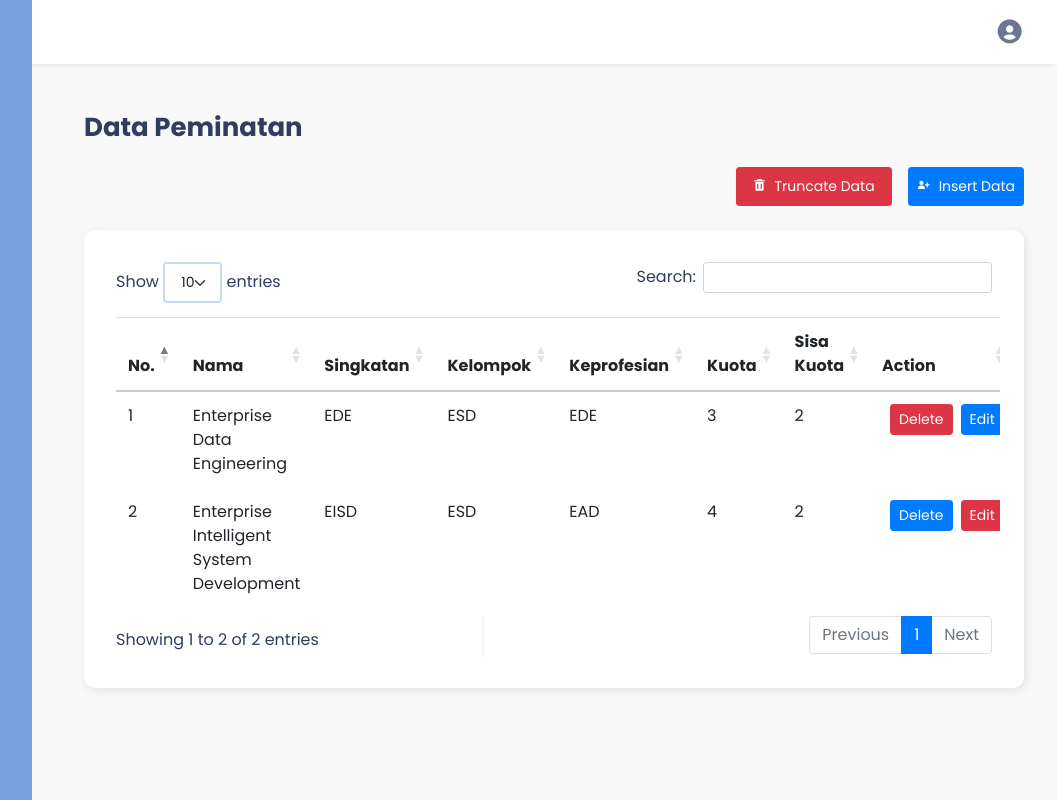
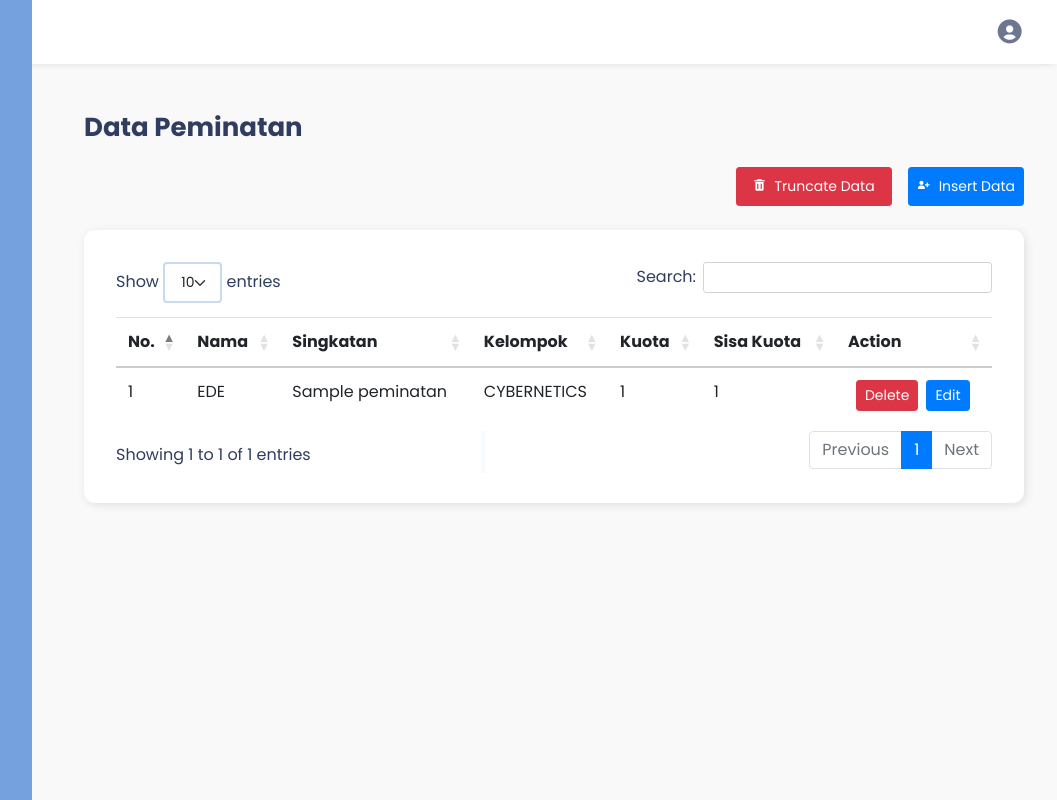
Before and after one commit to ilhamnyto/pipe, a Django app: template templates/datapeminatan.html in a window 1280 px wide. Shown: the whole page, without its empty margins (216-1273 px from the left). Run offline with Django 3.2, Linux system fonts and the light colour scheme; the template is opened without the code that fills it: values that come from a table or form of the project are taken from there, others are empty; tables that the repository leaves empty hold one stand-in row (values such as "Sample post"); parts of the project's set-up code (start-up, migrations or seed data) failed here and were passed over; some libraries are stand-ins or nearby versions.

Commit message:
data peminatan, data keprof

```diff
--- a/pipeapp/models.py
+++ b/pipeapp/models.py
@@ -70,7 +70,7 @@ class Peminatan(models.Model):
   prasyarat2 = models.CharField(max_length=255, choices=MATKUL_CHOICES, blank=True, null=True)
   prasyarat3 = models.CharField(max_length=255, choices=MATKUL_CHOICES, blank=True, null=True)
   prasyarat4 = models.CharField(max_length=255, choices=MATKUL_CHOICES, blank=True, null=True)
-  kuota = models.IntegerField()
+  kuota = models.IntegerField(blank=True, null=True, default=0)
 
 class Profile(models.Model):
   numberid = models.CharField(max_length=255, null=True)
--- a/templates/admin/datadosen.html
+++ b/templates/admin/datadosen.html
@@ -8,7 +8,7 @@
   <div class="col-xl-4 ml-auto mb-4 d-flex justify-content-end">
     <form action="/api/truncate-data" method="POST">
       {% csrf_token %}
-      <button class="btn btn-sm btn-danger px-3 py-2 mr-3" name="data" value="DOSEN">
+      <button class="btn btn-sm btn-danger px-3 py-2 mr-3" name="data" value="DOSEN" onclick="return confirm('WARNING : Anda yakin mau menghapus semua data ini? Mohon berhati-hati karena data yang dihapus tidak dapat dikembalikan.')">
         <i class="bx bxs-trash mr-2"></i>Truncate Data
       </button>
     </form>
@@ -48,7 +48,7 @@
                       <button
                         class="btn btn-sm btn-danger mx-2"
                         name="data"
-                        value="DOSEN"
+                        value="DOSEN" onclick="return confirm('WARNING : Anda yakin mau menghapus data yang dipilih? Mohon berhati-hati karena data yang dihapus tidak dapat dikembalikan.')"
                       >
                         Delete
                       </button>
--- a/templates/admin/datamahasiswa.html
+++ b/templates/admin/datamahasiswa.html
@@ -8,7 +8,7 @@
   <div class="col-xl-4 ml-auto mb-4 d-flex justify-content-end">
     <form action="/api/truncate-data" method="POST">
       {% csrf_token %}
-      <button class="btn btn-sm btn-danger px-3 py-2 mr-3" name="data" value="NILAI">
+      <button class="btn btn-sm btn-danger px-3 py-2 mr-3" name="data" value="NILAI" onclick="return confirm('WARNING : Anda yakin mau menghapus semua data ini? Mohon berhati-hati karena data yang dihapus tidak dapat dikembalikan.')">
         <i class="bx bxs-trash mr-2"></i>Truncate Data
       </button>
     </form>
--- a/templates/admin/datapeminatan.html
+++ b/templates/admin/datapeminatan.html
@@ -8,8 +8,8 @@
   <div class="col-xl-4 ml-auto mb-4 d-flex justify-content-end">
     <form action="/api/truncate-data" method="POST">
       {% csrf_token %}
-      <button class="btn btn-sm btn-danger px-3 py-2 mr-3" name="data" value="PEMINATAN">
-        <i class="bx bxs-trash mr-2"></i>Truncate Data
+      <button class="btn btn-sm btn-danger px-3 py-2 mr-3" name="data" value="PEMINATAN" onclick="return confirm('WARNING : Anda yakin mau menghapus semua data ini? Mohon berhati-hati karena data yang dihapus tidak dapat dikembalikan.')">
+        <i class="bx bxs-trash mr-2" ></i>Truncate Data
       </button>
     </form>
 
@@ -31,39 +31,39 @@
                   <th>Nama</th>
                   <th>Singkatan</th>
                   <th>Kelompok</th>
-                  <th>Keprofesian</th>
                   <th>Kuota</th>
                   <th>Sisa Kuota</th>
                   <th>Action</th>
                 </tr>
               </thead>
               <tbody>
+                 {% for peminatan in peminatanlist %}
                 <tr>
-                  <td>1</td>
-                  <td>Enterprise Data Engineering</td>
-                  <td>EDE</td>
-                  <td>ESD</td>
-                  <td>EDE</td>
-                  <td>3</td>
-                  <td>2</td>
+                  <td>{{forloop.counter}}</td>
+                  <td>{{peminatan.peminatancode}}</td>
+                  <td>{{peminatan.peminatanname}}</td>
+                  <td>{{peminatan.kelompokkeahlian}}</td>
+                  <td>{{peminatan.kuota}}</td>
+                  <td>{{peminatan.kuota}}</td>
                   <td class="d-flex align-items-center">
-                    <button class="btn btn-sm btn-danger mx-2">Delete</button>
-                    <button class="btn btn-sm btn-primary">Edit</button>
+                   <form action="/api/delete-data" method="POST">
+                      {% csrf_token %}
+                      <input type="hidden" name="id" value="{{peminatan.peminatancode}}" />
+                      <button
+                        class="btn btn-sm btn-danger mx-2"
+                        name="data"
+                        value="PEMINATAN" onclick="return confirm('WARNING : Anda yakin mau menghapus data yang dipilih? Mohon berhati-hati karena data yang dihapus tidak dapat dikembalikan.')"
+                      >
+                        Delete
+                      </button>
+                    </form>
+                    <a class="btn btn-sm btn-primary" href="/data-peminatan/edit/{{peminatan.peminatancode}}"
+                      >Edit</a
+                    >
                   </td>
                 </tr>
-                <tr>
-                  <td>2</td>
-                  <td>Enterprise Intelligent System Development</td>
-                  <td>EISD</td>
-                  <td>ESD</td>
-                  <td>EAD</td>
-                  <td>4</td>
-                  <td>2</td>
-                  <td class="d-flex align-items-center">
-                    <button class="btn btn-sm btn-primary mx-2">Delete</button>
-                    <button class="btn btn-sm btn-danger">Edit</button>
-                  </td>
-                </tr>
+                {% endfor %}
+
               </tbody>
             </table>
           </div>
```
Also changed, not shown: pipeapp/masterdata.py (+18 -12 lines), pipeapp/views.py (+16 -5 lines), templates/admin/datakeprof.html (+23 -18 lines), templates/admin/tambahkeprof.html (+6 -2 lines), templates/admin/tambahpeminatan.html (+11 -7 lines), pipeapp/migrations/0002_auto_20210730_2244.py (added).
